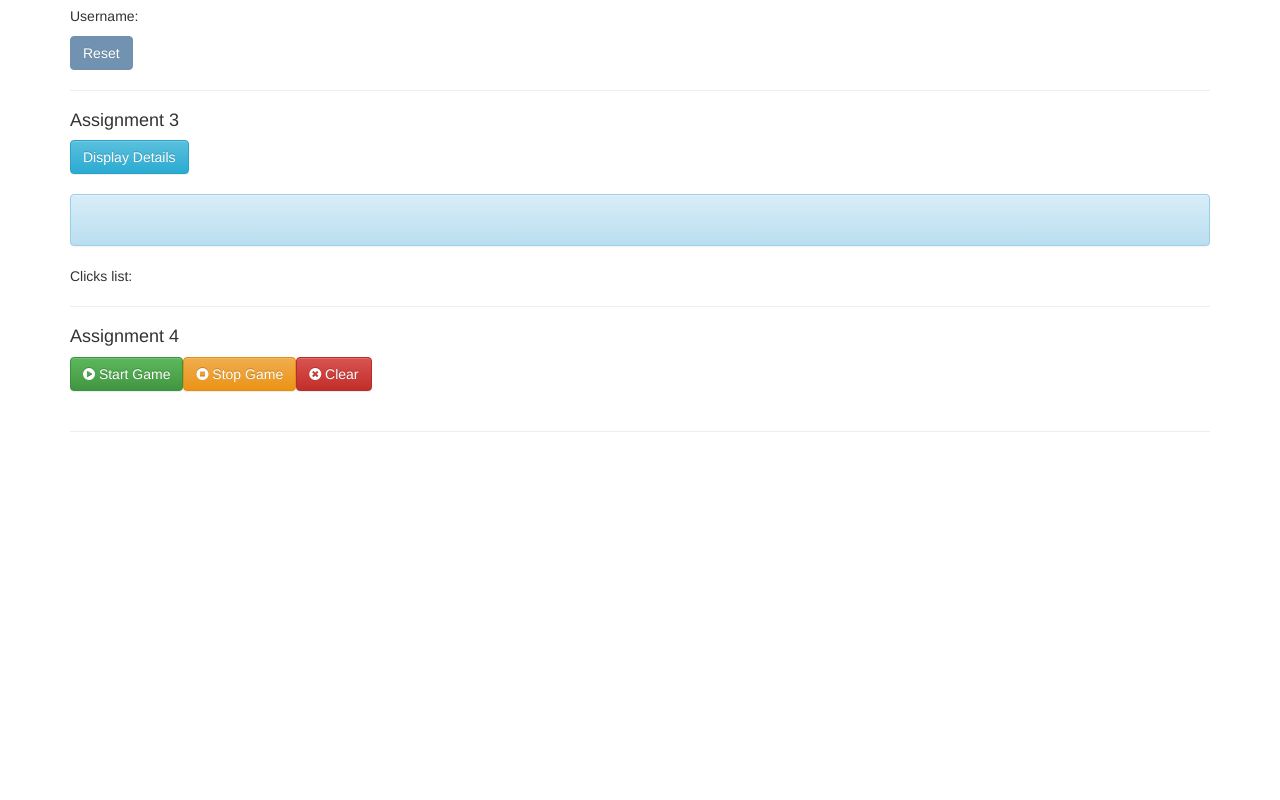
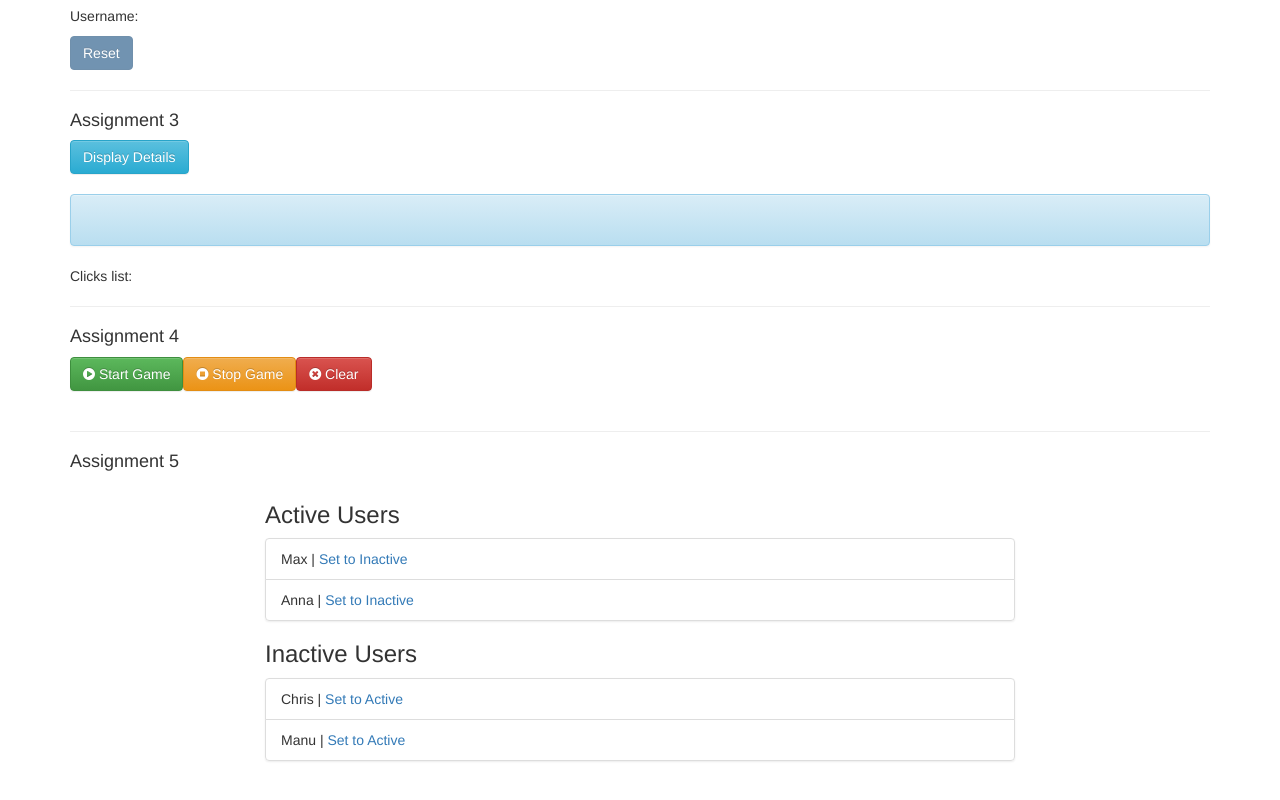
Before and after one commit to FrancescoBorzi/ng-exercises, an Angular app: page / in a window 1280 px wide. Shown: the part 278-1078 px from the top of the page. Before the commit the page ends 800 px from the top, so only its background shows below. Built offline with nearby package versions, Linux system fonts and the light colour scheme.

Commit message:
Assignment5 init

```diff
--- a/src/app/app.component.html
+++ b/src/app/app.component.html
@@ -12,4 +12,7 @@
   <h4>Assignment 4</h4>
   <app-assignment4></app-assignment4>
   <hr>
+  <h4>Assignment 5</h4>
+  <app-assignment5></app-assignment5>
+  <hr>
 </div>
--- a/src/app/app.module.ts
+++ b/src/app/app.module.ts
@@ -8,6 +8,7 @@ import { Assignment1Module } from './assignment1/assignment1.module';
 import { Assignment2Module } from './assignment2/assignment2.module';
 import { Assignment3Module } from './assignment3/assignment3.module';
 import { Assignment4Module } from './assignment4/assignment4.module';
+import { Assignment5Module } from './assignment5/assignment5.module';
 
 @NgModule({
   declarations: [
@@ -20,7 +21,8 @@ import { Assignment4Module } from './assignment4/assignment4.module';
     Assignment1Module,
     Assignment2Module,
     Assignment3Module,
-    Assignment4Module
+    Assignment4Module,
+    Assignment5Module
   ],
   providers: [],
   bootstrap: [AppComponent]
--- /dev/null
+++ b/src/app/assignment5/active-users.component.html
@@ -0,0 +1,8 @@
+<h3>Active Users</h3>
+<ul class="list-group">
+  <li
+    class="list-group-item"
+    *ngFor="let user of users; let i = index">
+    {{ user }} | <a href="#" (click)="onSetToInactive(i)">Set to Inactive</a>
+  </li>
+</ul>
--- /dev/null
+++ b/src/app/assignment5/active-users.component.ts
@@ -0,0 +1,14 @@
+import { Component, EventEmitter, Input, Output } from '@angular/core';
+
+@Component({
+  selector: 'app-active-users',
+  templateUrl: './active-users.component.html'
+})
+export class ActiveUsersComponent {
+  @Input() users: string[];
+  @Output() userSetToInactive = new EventEmitter<number>();
+
+  onSetToInactive(id: number) {
+    this.userSetToInactive.emit(id);
+  }
+}
--- /dev/null
+++ b/src/app/assignment5/assignment5.component.html
@@ -0,0 +1,15 @@
+<div class="row">
+  <div class="col-xs-12 col-md-8 col-md-offset-2">
+    <app-active-users
+      [users]="activeUsers"
+      (userSetToInactive)="onSetToInactive($event)"></app-active-users>
+    <app-inactive-users
+      [users]="inactiveUsers"
+      (userSetToActive)="onSetToActive($event)"></app-inactive-users>
+  </div>
+  <!--
+    Optimize this app by adding a UsersService which manages the active and inactive users.
+
+    Also add a CounterService which counts the number of active->inactive and inactive->active actions.
+  -->
+</div>
--- /dev/null
+++ b/src/app/assignment5/assignment5.component.ts
@@ -0,0 +1,22 @@
+import { Component, OnInit } from '@angular/core';
+
+@Component({
+  selector: 'app-assignment5',
+  templateUrl: './assignment5.component.html'
+})
+export class Assignment5Component {
+
+  activeUsers = ['Max', 'Anna'];
+  inactiveUsers = ['Chris', 'Manu'];
+
+  onSetToInactive(id: number) {
+    this.inactiveUsers.push(this.activeUsers[id]);
+    this.activeUsers.splice(id, 1);
+  }
+
+  onSetToActive(id: number) {
+    this.activeUsers.push(this.inactiveUsers[id]);
+    this.inactiveUsers.splice(id, 1);
+  }
+
+}
--- /dev/null
+++ b/src/app/assignment5/inactive-users.component.html
@@ -0,0 +1,8 @@
+<h3>Inactive Users</h3>
+<ul class="list-group">
+  <li
+    class="list-group-item"
+    *ngFor="let user of users; let i = index">
+    {{ user }} | <a href="#" (click)="onSetToActive(i)">Set to Active</a>
+  </li>
+</ul>
--- /dev/null
+++ b/src/app/assignment5/inactive-users.component.ts
@@ -0,0 +1,14 @@
+import { Component, EventEmitter, Input, Output } from '@angular/core';
+
+@Component({
+  selector: 'app-inactive-users',
+  templateUrl: './inactive-users.component.html'
+})
+export class InactiveUsersComponent {
+  @Input() users: string[];
+  @Output() userSetToActive = new EventEmitter<number>();
+
+  onSetToActive(id: number) {
+    this.userSetToActive.emit(id);
+  }
+}
```
Also changed, not shown: src/app/assignment5/assignment5.module.ts (added, +14 -0 lines).
